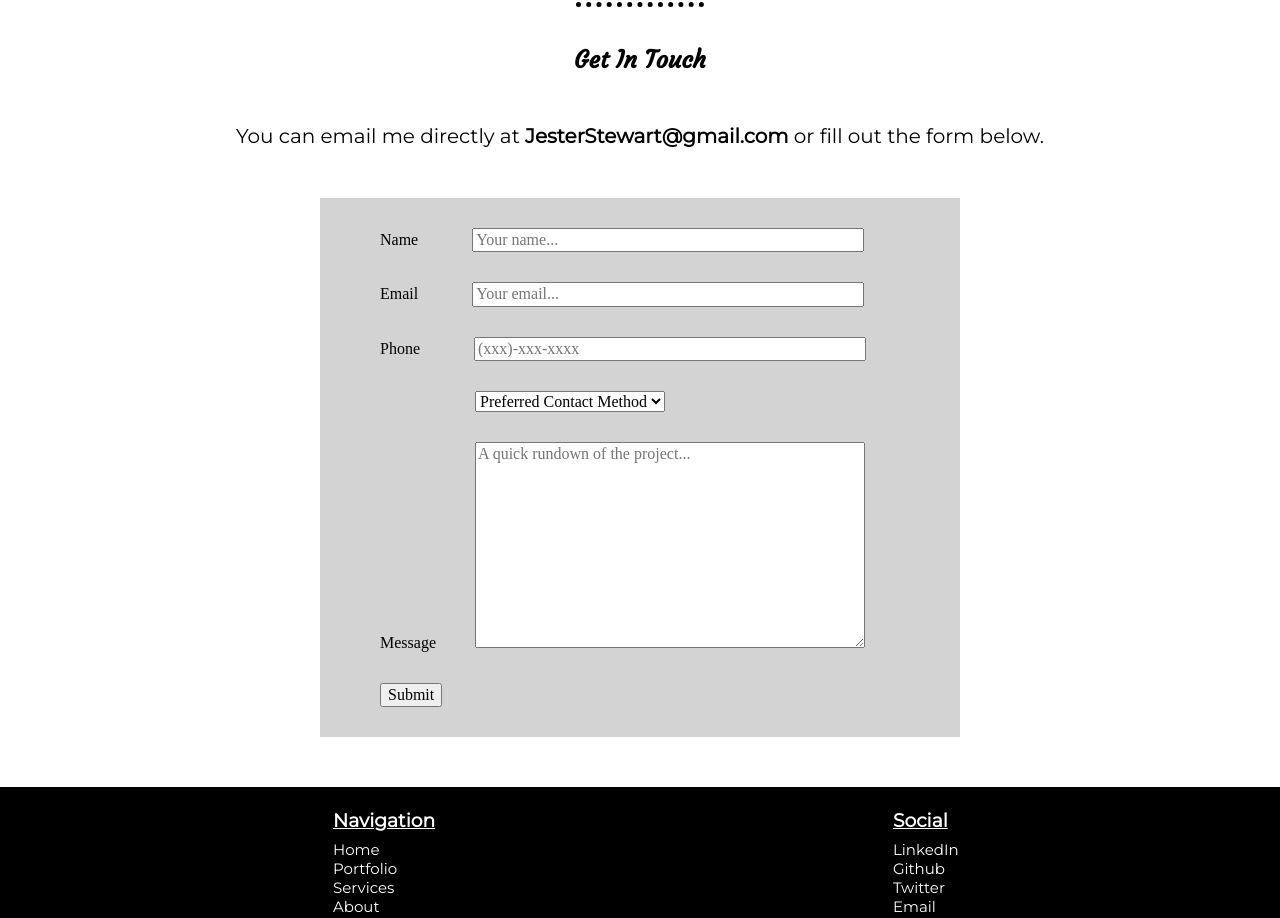
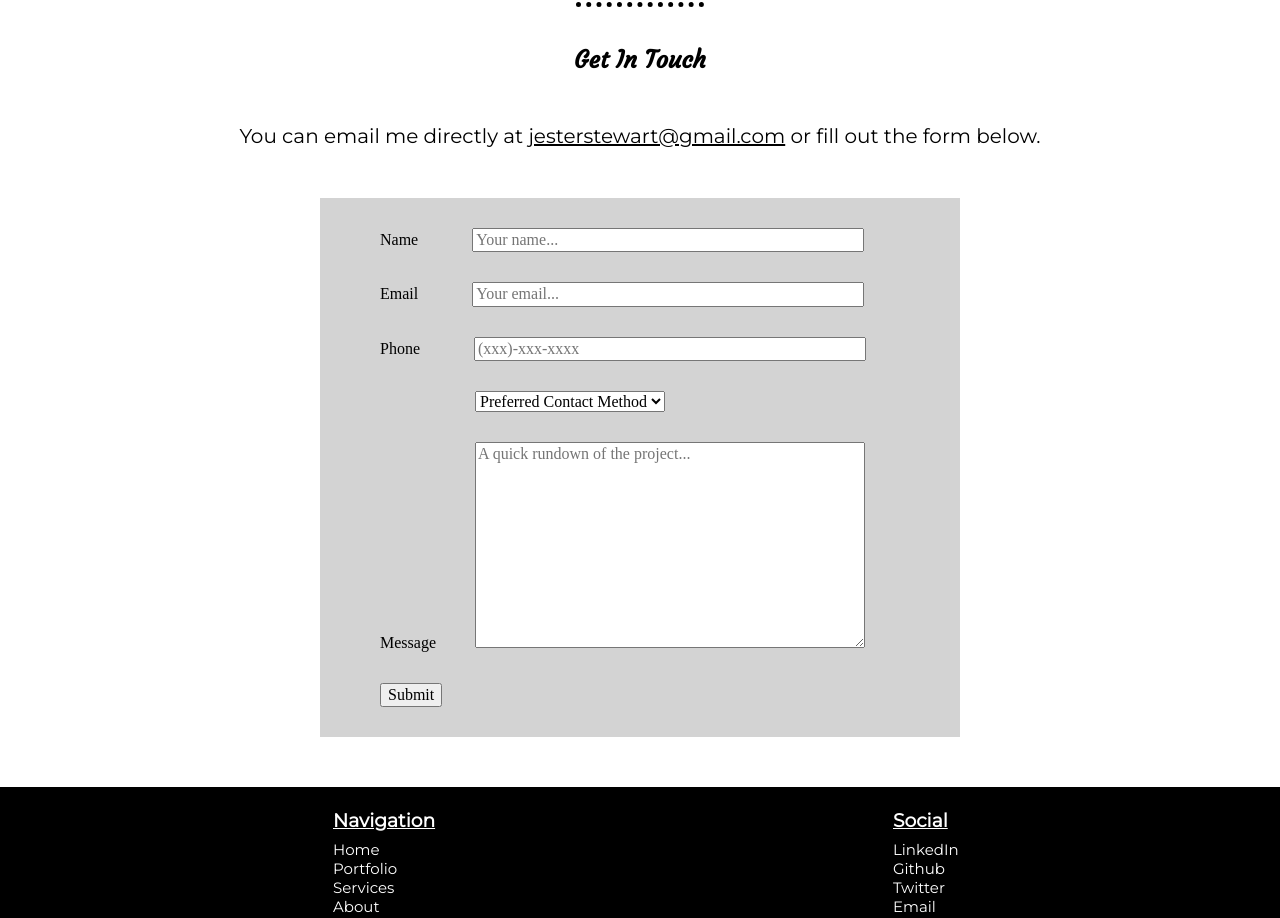
Before and after one commit to jesterfs/StewartJesterPort, a plain HTML site: page index.html in a window 1280 px wide. Shown: the part 2356-3274 px from the top of the page. Drawn offline with nearby package versions, Linux system fonts and the light colour scheme.

Commit message:
uploaded yet again to fix email link

```diff
--- a/index.html
+++ b/index.html
@@ -187,7 +187,7 @@
 
     <div class="contact" id="contact">
         <h2 class="sectionheader">Get In Touch</h2>
-        <p class="emailpara">You can email me directly at <strong>JesterStewart@gmail.com</strong> or fill out the form below.</p>
+        <p class="emailpara">You can email me directly at <a class="emaillink bodylinks" href="mailto:jesterstewart@gmail.com">jesterstewart@gmail.com</a> or fill out the form below.</p>
         <!-- set this first div up so I could set the color -->
         <div class="contactform">
           <!-- this form element sets up the mailto function and opens up their email app, with the body
```
